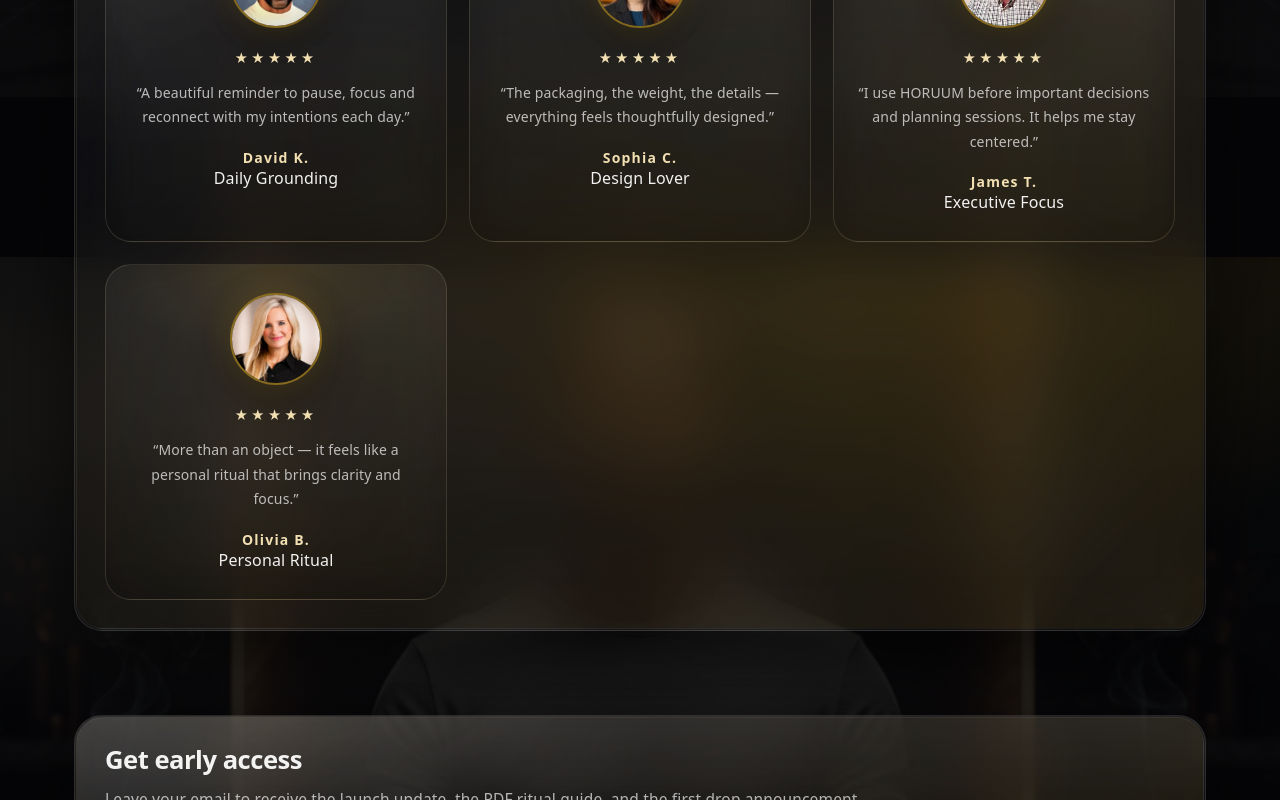
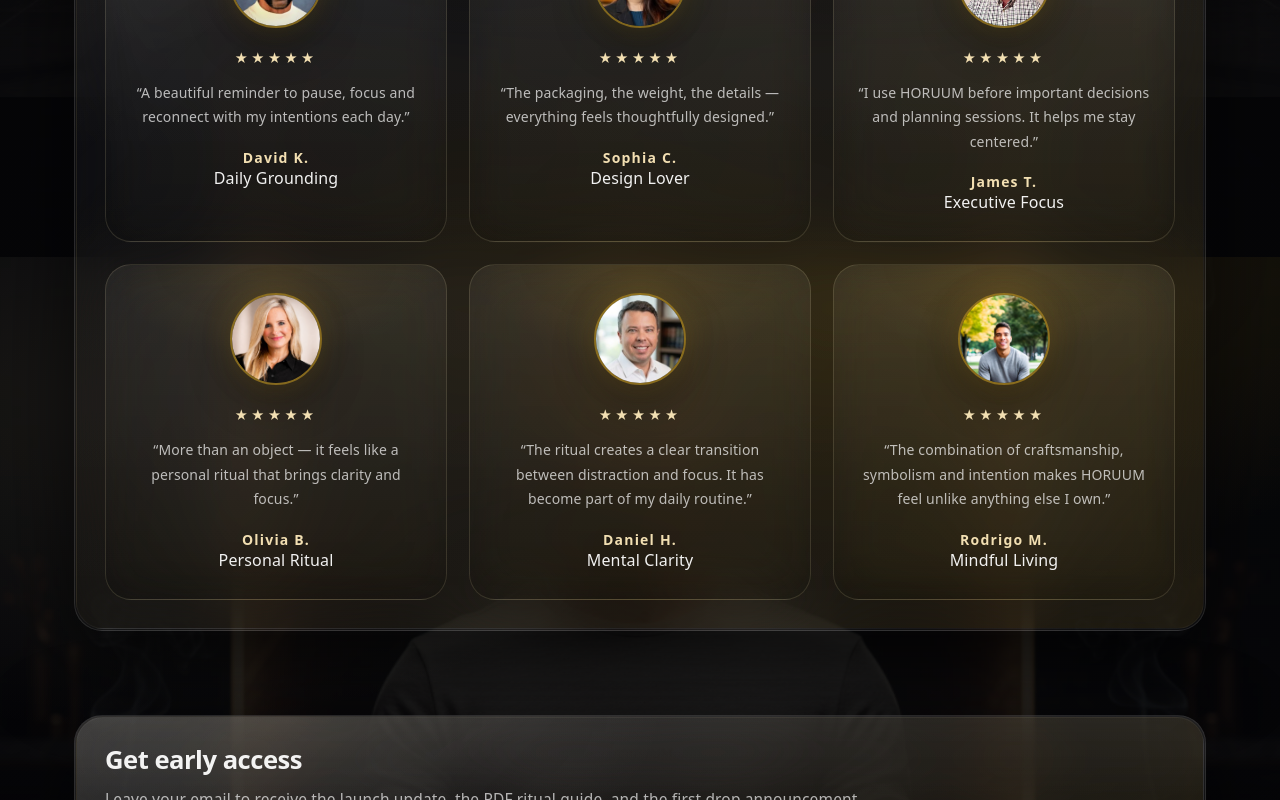
Before and after one commit to sogoba2477-mst/horuum.com, a Next.js app: page /home in a window 1280 px wide. Shown: the part 3743-4543 px from the top of the page. Built offline with nearby package versions, Linux system fonts and the light colour scheme.

Commit message:
add user8 and user9 testimonials

```diff
--- a/src/app/home/page.tsx
+++ b/src/app/home/page.tsx
@@ -259,7 +259,7 @@
         <strong>4.9</strong>
         <span>/5</span>
       </div>
-      <p>Average early experience rating</p>
+      <p>Based on 9 early experience reviews</p>
     </div>
 
     <div className="testimonials">
@@ -334,6 +334,28 @@
         <h3>Olivia B.</h3>
         <span className="testimonial-role">Personal Ritual</span>
       </div>
+
+      <div className="testimonial">
+  <img src="/user8.jpg" alt="Daniel H." className="testimonial-avatar" />
+  <div className="stars">★★★★★</div>
+  <p>
+    “The ritual creates a clear transition between distraction and focus.
+    It has become part of my daily routine.”
+  </p>
+  <h3>Daniel H.</h3>
+  <span className="testimonial-role">Mental Clarity</span>
+</div>
+
+<div className="testimonial">
+  <img src="/user9.jpg" alt="Rodrigo M." className="testimonial-avatar" />
+  <div className="stars">★★★★★</div>
+  <p>
+    “The combination of craftsmanship, symbolism and intention makes HORUUM
+    feel unlike anything else I own.”
+  </p>
+  <h3>Rodrigo M.</h3>
+  <span className="testimonial-role">Mindful Living</span>
+</div>
     </div>
   </div>
 </section>
```
Also changed, not shown: public/user8.jpg (added), public/user9.jpg (added).
